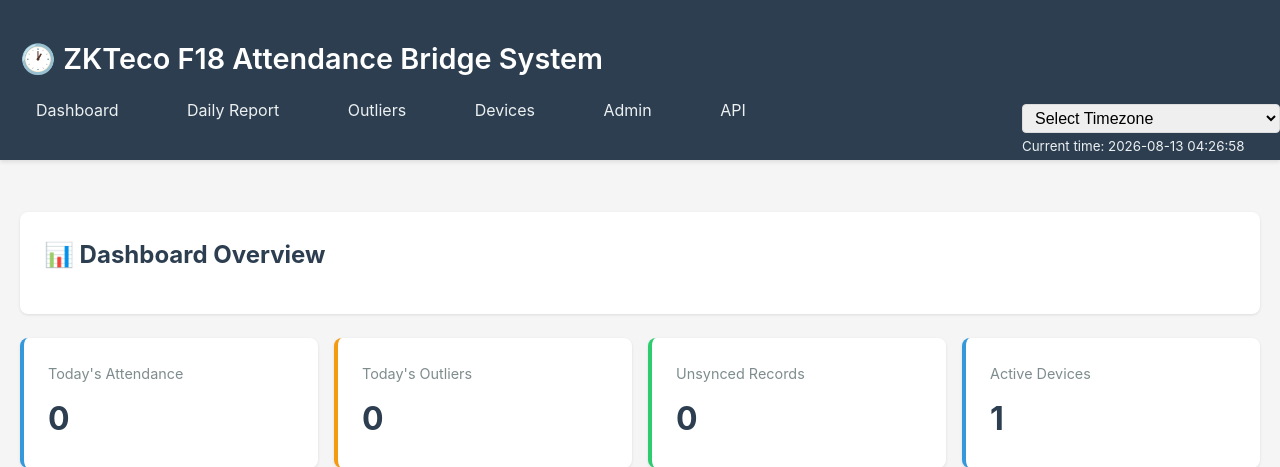
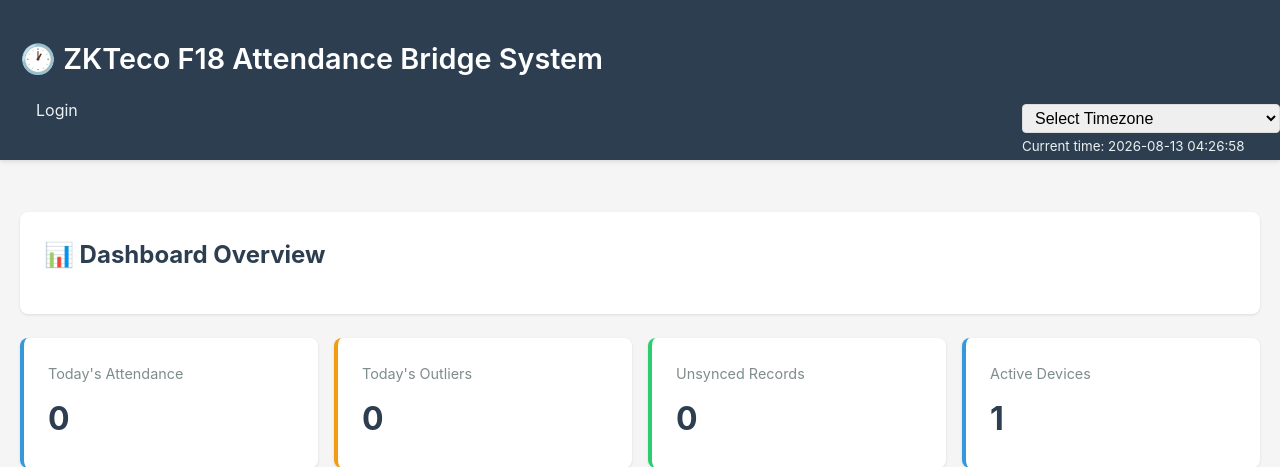
Before and after one commit to chrismotari/zkteco-f18-attendance-bridge, a Django app: page / in a window 1280 px wide. Shown: the top 467 px of the page. Run offline with Django 4.2, Linux system fonts and the light colour scheme; tables that the repository leaves empty hold one stand-in row (values such as "Sample post"); parts of the project's set-up code (start-up, migrations or seed data) failed here and were passed over.

Commit message:
feat(auth): update navigation to show user-specific links and logout option

```diff
--- a/core/templates/core/base.html
+++ b/core/templates/core/base.html
@@ -298,6 +298,7 @@
         <div class="container">
             <h1>🕐 ZKTeco F18 Attendance Bridge System</h1>
             <nav>
+                {% if user.is_authenticated %}
                     <a href="{% url 'dashboard' %}">Dashboard</a>
                     <a href="{% url 'attendance_report' %}">Daily Report</a>
                     <a href="{% url 'outliers_list' %}">
@@ -307,8 +308,13 @@
                         {% endif %}
                     </a>
                     <a href="{% url 'device_list' %}">Devices</a>
-                <a href="/admin/">Admin</a>
+                    {% if user.is_staff %}<a href="/admin/">Admin</a>{% endif %}
                     <a href="/api/">API</a>
+                    <span class="nav-user">{{ user.username }}</span>
+                    <a href="{% url 'logout' %}">Logout</a>
+                {% else %}
+                    <a href="{% url 'login' %}">Login</a>
+                {% endif %}
             </nav>
         </div>
         <div class="timezone-selector" style="float: right; margin-top: -40px;">
```
Lines whose indentation alone changed are shown as unchanged.
